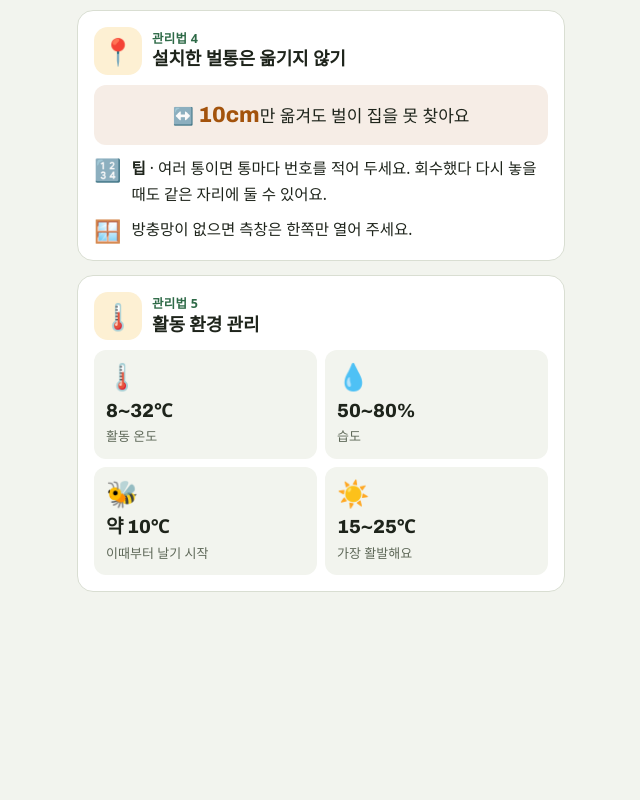
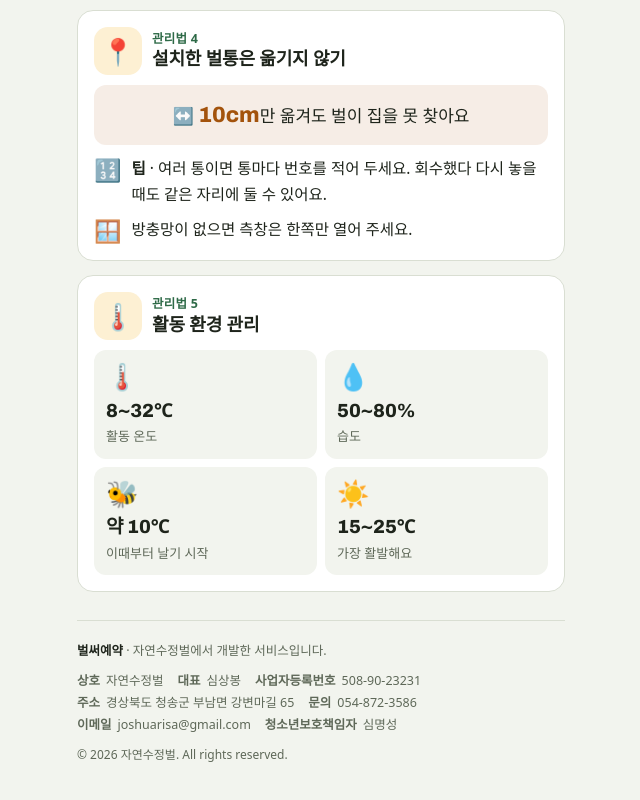
Before and after one commit to joshuarisa-sys/bulsseo, a plain HTML site: page index.html in a window 1280 px wide. Shown: the part 6218-7018 px from the top of the page, without its empty margins (319-959 px from the left). Before the commit the page ends 6950 px from the top, so only its background shows below. Drawn offline with Linux system fonts and the light colour scheme; a web font is replaced by a local one.

Commit message:
Add files via upload

```diff
--- a/index.html
+++ b/index.html
@@ -299,6 +299,15 @@ a.btn{display:block;text-align:center;text-decoration:none}
 .rv p{margin:0;font-size:15px;line-height:1.65;word-break:keep-all}
 .rv-body{display:flex;flex-direction:column;gap:8px}
 .rv-body img{width:100%;max-width:320px;height:auto;border-radius:10px}
+
+.site-foot{border-top:1px solid var(--line);padding-top:20px;margin-top:6px;display:flex;flex-direction:column;gap:10px;color:var(--muted);font-size:12.5px;line-height:1.6}
+.site-foot p{margin:0}
+.sf-brand b{color:var(--ink)}
+.site-foot dl{margin:0;display:flex;flex-wrap:wrap;gap:2px 14px}
+.site-foot dl div{display:flex;gap:6px}
+.site-foot dt{font-weight:700}
+.site-foot dd{margin:0;word-break:keep-all}
+.sf-copy{font-size:12px}
 </style>
 </head>
 <body>
@@ -520,6 +529,20 @@ a.btn{display:block;text-align:center;text-decoration:none}
     </article>
   </section>
 
+
+  <footer class="site-foot">
+    <p class="sf-brand"><b>벌써예약</b> · 자연수정벌에서 개발한 서비스입니다.</p>
+    <dl>
+      <div><dt>상호</dt><dd>자연수정벌</dd></div>
+      <div><dt>대표</dt><dd>심상봉</dd></div>
+      <div><dt>사업자등록번호</dt><dd>508-90-23231</dd></div>
+      <div><dt>주소</dt><dd>경상북도 청송군 부남면 강변마길 65</dd></div>
+      <div><dt>문의</dt><dd>054-872-3586</dd></div>
+      <div><dt>이메일</dt><dd>joshuarisa@gmail.com</dd></div>
+      <div><dt>청소년보호책임자</dt><dd>심명성</dd></div>
+    </dl>
+    <p class="sf-copy">© 2026 자연수정벌. All rights reserved.</p>
+  </footer>
 </main>
 
 <div class="buybar">
```
